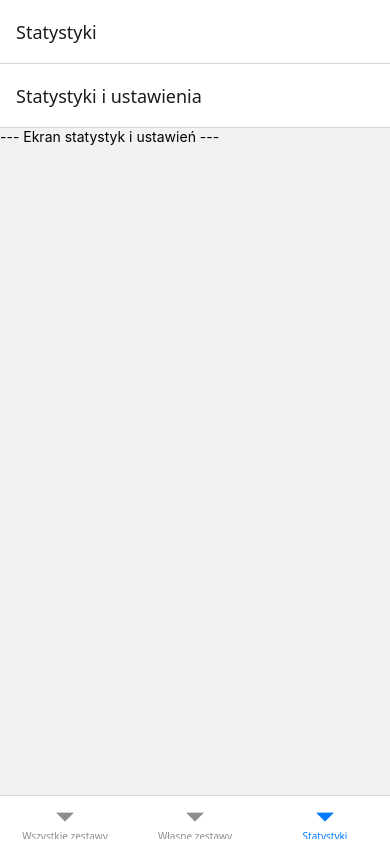
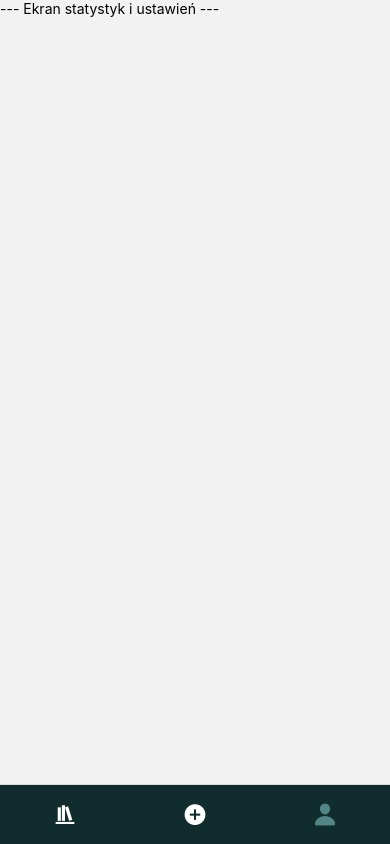
Before and after one commit to Dzejkop02/wordly, a React Native app: screen /Statystyki in a window 390 px wide. Built offline with nearby package versions, Linux system fonts and the light colour scheme.

Commit message:
Navigation configuration.

```diff
--- a/App.tsx
+++ b/App.tsx
@@ -8,6 +8,8 @@
 import React from 'react';
 import {NavigationContainer} from '@react-navigation/native';
 import {createBottomTabNavigator} from '@react-navigation/bottom-tabs';
+import Ionicons from 'react-native-vector-icons/Ionicons';
+import MaterialCommunityIcons from 'react-native-vector-icons/MaterialCommunityIcons';
 
 import AllSetsNavigator from './navigation/AllSetsNavigator';
 import CustomSetsNavigator from './navigation/CustomSetsNavigator';
@@ -18,10 +20,59 @@ const Tab = createBottomTabNavigator();
 export default function App() {
   return (
     <NavigationContainer>
-      <Tab.Navigator>
-        <Tab.Screen name="Wszystkie zestawy" component={AllSetsNavigator} />
-        <Tab.Screen name="Własne zestawy" component={CustomSetsNavigator} />
-        <Tab.Screen name="Statystyki" component={StatsNavigator} />
+      <Tab.Navigator
+        screenOptions={{
+          headerShown: false,
+          tabBarShowLabel: false,
+          tabBarActiveTintColor: '#528585',
+          tabBarInactiveTintColor: '#ffffff',
+          tabBarStyle: {
+            backgroundColor: '#112c2c',
+            height: 60,
+          },
+          tabBarItemStyle: {
+            paddingVertical: 10,
+          },
+        }}>
+        <Tab.Screen
+          name="Wszystkie zestawy"
+          component={AllSetsNavigator}
+          options={{
+            tabBarIcon: ({size, focused, color}) => {
+              return (
+                <MaterialCommunityIcons
+                  name="bookshelf"
+                  size={size}
+                  color={color}
+                />
+              );
+            },
+          }}
+        />
+        <Tab.Screen
+          name="Własne zestawy"
+          component={CustomSetsNavigator}
+          options={{
+            tabBarIcon: ({size, focused, color}) => {
+              return (
+                <MaterialCommunityIcons
+                  name="plus-circle"
+                  size={size}
+                  color={color}
+                />
+              );
+            },
+          }}
+        />
+        <Tab.Screen
+          name="Statystyki"
+          component={StatsNavigator}
+          options={{
+            tabBarIcon: ({size, focused, color}) => {
+              return <Ionicons name="person" size={size} color={color} />;
+            },
+          }}
+        />
       </Tab.Navigator>
     </NavigationContainer>
   );
--- a/navigation/AllSetsNavigator.tsx
+++ b/navigation/AllSetsNavigator.tsx
@@ -7,7 +7,10 @@ const AllSetsStack = createStackNavigator();
 
 export default function AllSetsNavigator() {
   return (
-    <AllSetsStack.Navigator>
+    <AllSetsStack.Navigator
+      screenOptions={{
+        headerShown: false,
+      }}>
       <AllSetsStack.Screen
         name="AllSets"
         component={AllSetsScreen}
--- a/navigation/CustomSetsNavigator.tsx
+++ b/navigation/CustomSetsNavigator.tsx
@@ -8,7 +8,10 @@ const CustomSetsStack = createStackNavigator();
 
 export default function CustomSetsNavigator() {
   return (
-    <CustomSetsStack.Navigator>
+    <CustomSetsStack.Navigator
+      screenOptions={{
+        headerShown: false,
+      }}>
       <CustomSetsStack.Screen
         name="CustomSets"
         component={CustomSetsScreen}
--- a/navigation/StatsNavigator.tsx
+++ b/navigation/StatsNavigator.tsx
@@ -6,7 +6,10 @@ const StatsStack = createStackNavigator();
 
 export default function StatsNavigator() {
   return (
-    <StatsStack.Navigator>
+    <StatsStack.Navigator
+      screenOptions={{
+        headerShown: false,
+      }}>
       <StatsStack.Screen
         name="Stats"
         component={StatsScreen}
```
Also changed, not shown: 1 other file (tests, documents, lock files or other folders).
